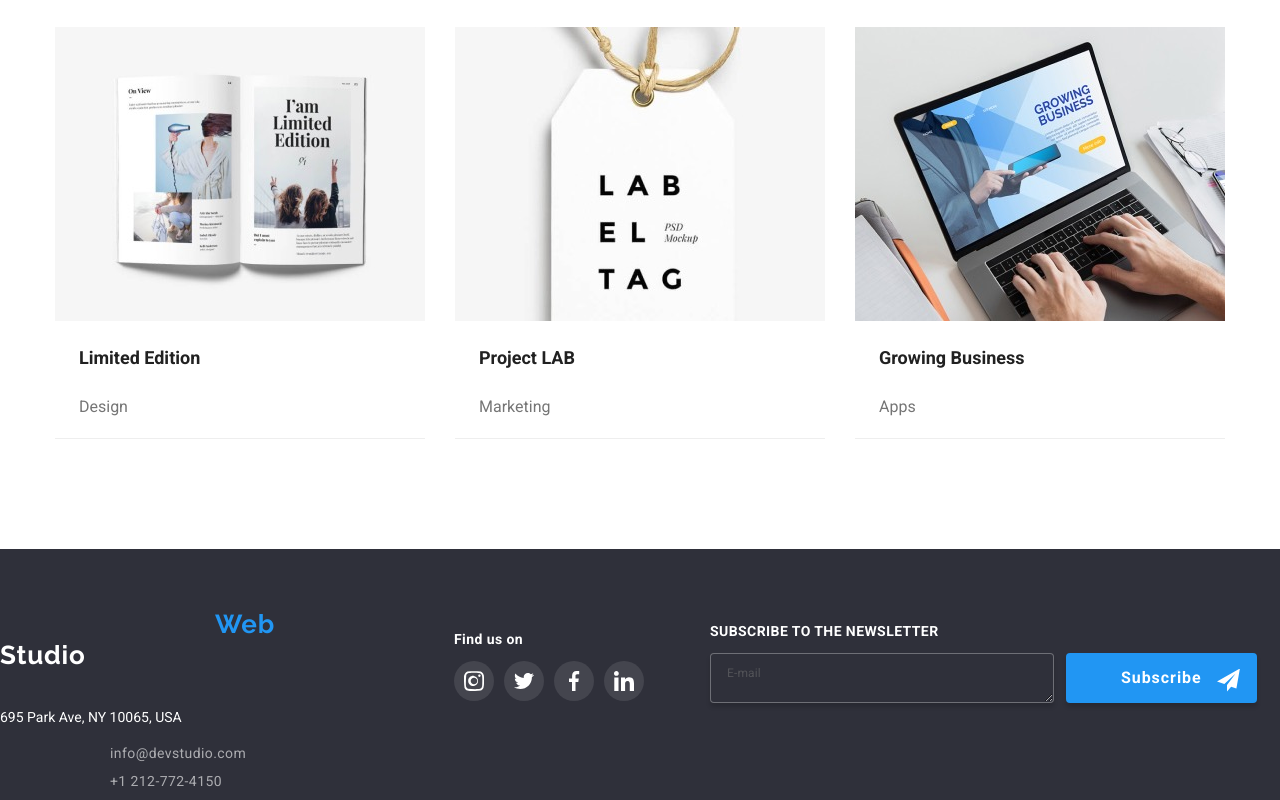
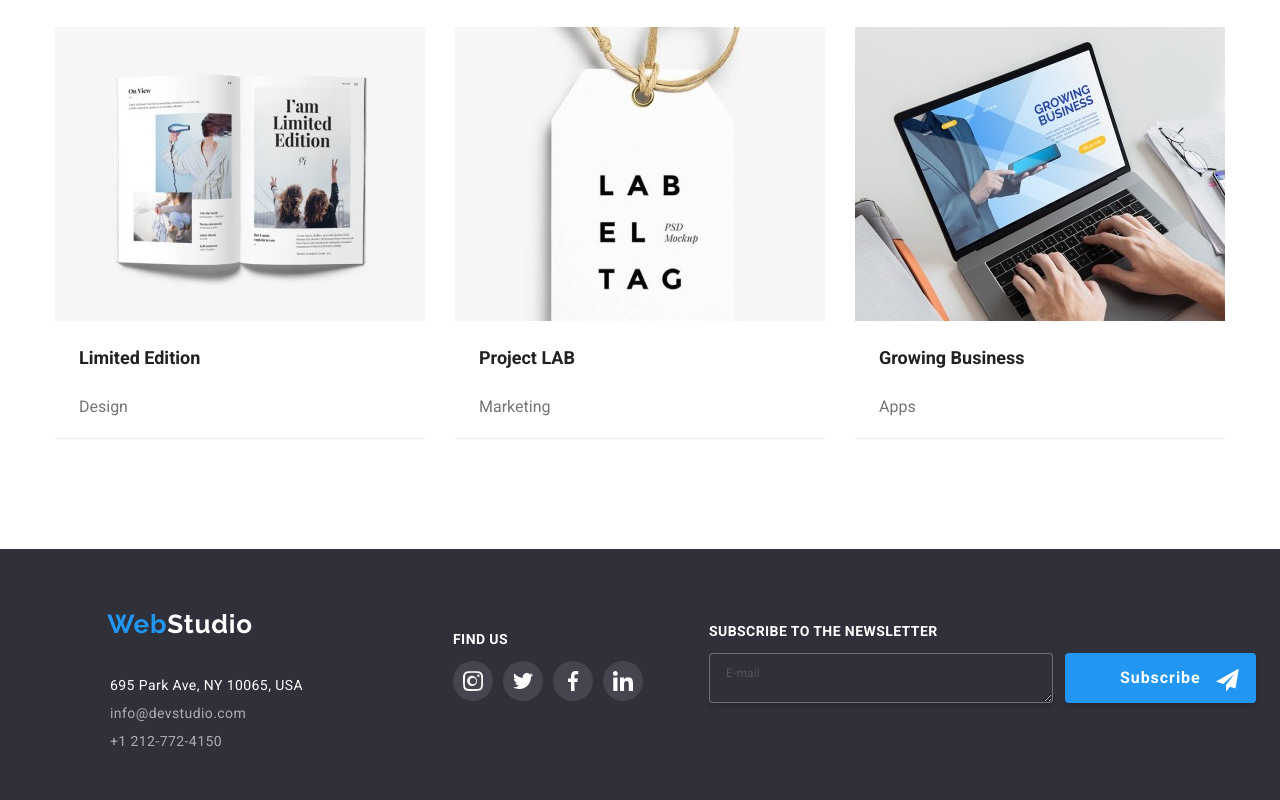
Before and after one commit to elisabeta-d/goit-markup-hw-06, a plain HTML site: page portfolio.html in a window 1280 px wide. Shown: the part 1122-1922 px from the top of the page. Drawn offline with nearby package versions, Linux system fonts and the light colour scheme.

Commit message:
Footer section reviewed

```diff
--- a/portfolio.html
+++ b/portfolio.html
@@ -175,23 +175,24 @@
     <footer class="footer">
          <div class="footer-parent-container">
         <div>
-            <span class="logo1">Web</span>
-        <span class="logo2">Studio</span>
-        <br>
-        <br>
-        <br>
-        <address>
+            <div class="logo-footer">
+                    <span class="logo1">Web</span>
+                    <span class="logo2">Studio</span>
+            </div>
+            <br>
+            <br>
+
+         <div class="contacts-footer">
+         <address>
             <a href="695ParkAve,NY10065,USA" class="address">695 Park Ave, NY 10065, USA</a>
         </address>
-        <br>
-        <div class="contacts-footer">
             <a href="info@devstudio.com" class="e-mail">info@devstudio.com</a>
             <a href="tel:+1212-772-4150" class="phone-number">+1 212-772-4150</a>
         </div>
         </div>
 
         <div class="footer-child-container">
-            <h3>Find us on</h3>
+            <h3>FIND US</h3>
          <div class="footer-social-icon">
                 <div class="social-icon">
                     <svg class="icon-footer">
@@ -231,7 +232,6 @@
         </div>
 
     </div>
-
     </footer>
 </body>
 </html>
```
